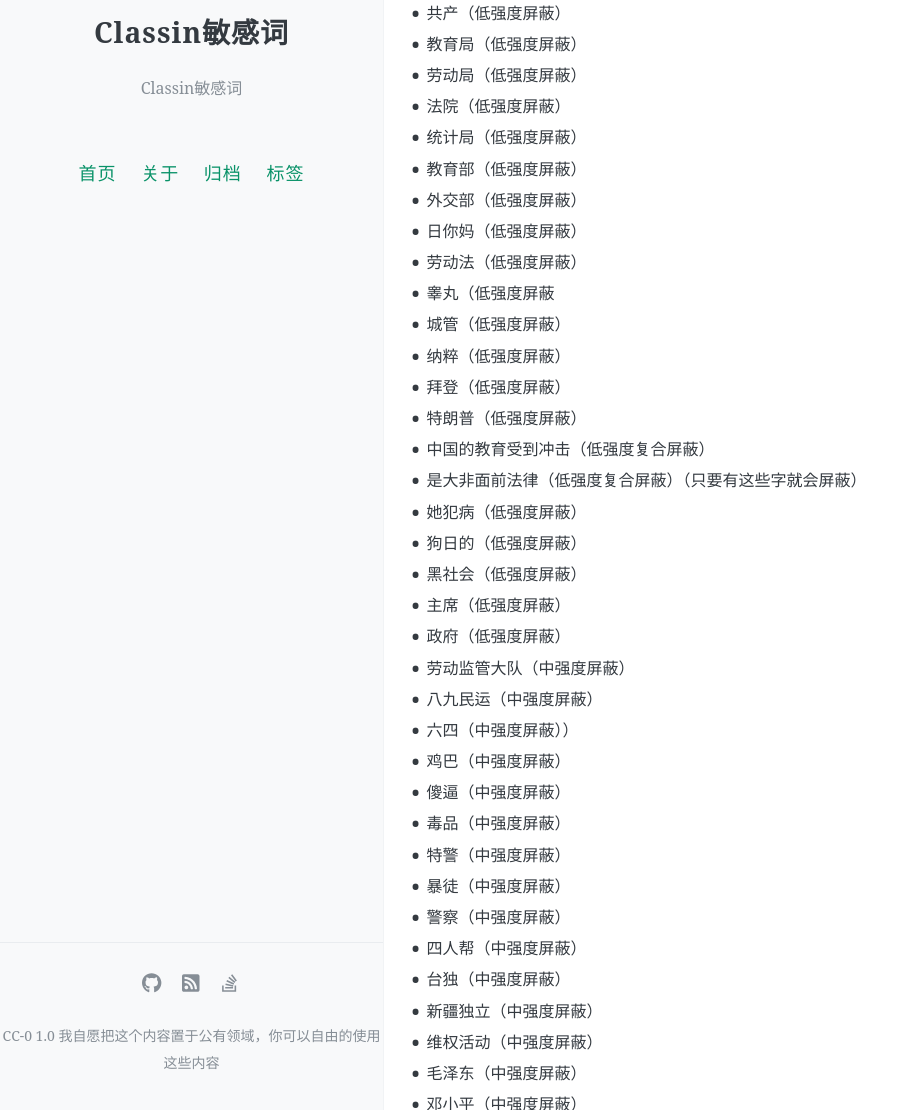
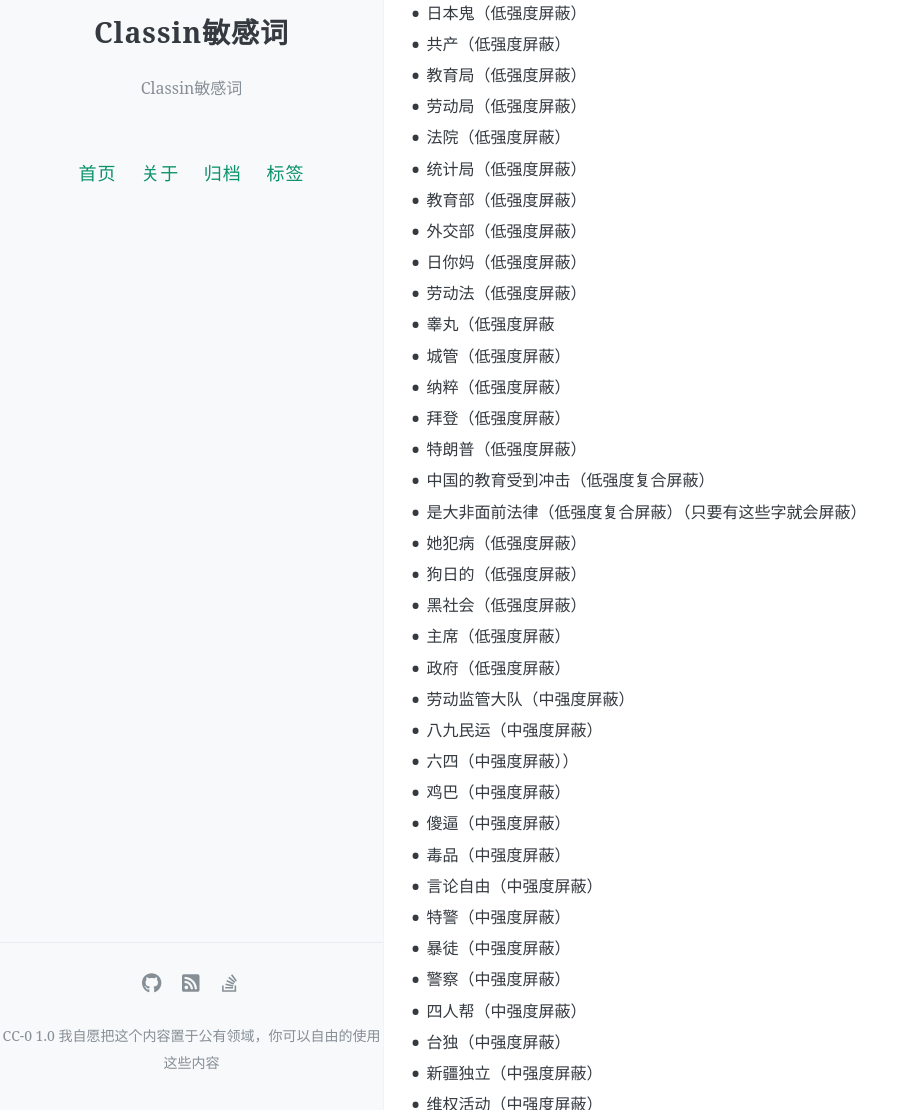
Before and after one commit to colinxu2020/classin, a Jekyll site: the page built from _posts/2022-10-06-minganci.md, in a window 1280 px wide and 1400 px high, scrolled down 1207 px. Shown: the part 290-1400 px from the top of the window, without its empty margins (0-919 px from the left). Built offline with Jekyll 4.4.1, drawn with Linux system fonts in a browser that asks for light colours; comment, search, counter and statistics services are not loaded.

Commit message:
Update 2022-10-06-minganci.md

```diff
--- a/_posts/2022-10-06-minganci.md
+++ b/_posts/2022-10-06-minganci.md
@@ -52,6 +52,7 @@ comments: true
 - 叶剑英（低强度屏蔽）
 - SB（低强度屏蔽）
 - 色情（低强度屏蔽）
+- 大跃进（低强度屏蔽）
 - 日本鬼（低强度屏蔽）
 - 共产（低强度屏蔽）
 - 教育局（低强度屏蔽）
@@ -80,6 +81,7 @@ comments: true
 - 鸡巴（中强度屏蔽）
 - 傻逼（中强度屏蔽）
 - 毒品（中强度屏蔽）
+- 言论自由（中强度屏蔽）
 - 特警（中强度屏蔽）
 - 暴徒（中强度屏蔽）
 - 警察（中强度屏蔽）
```
